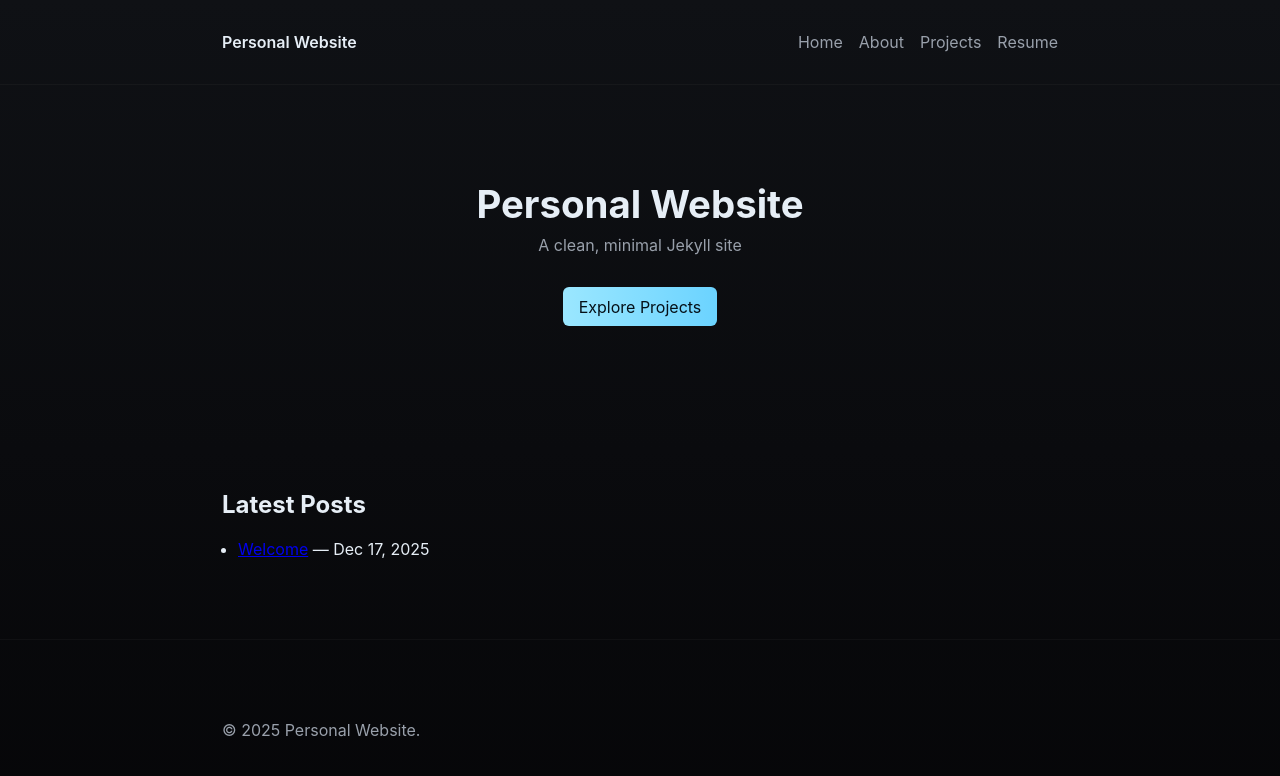
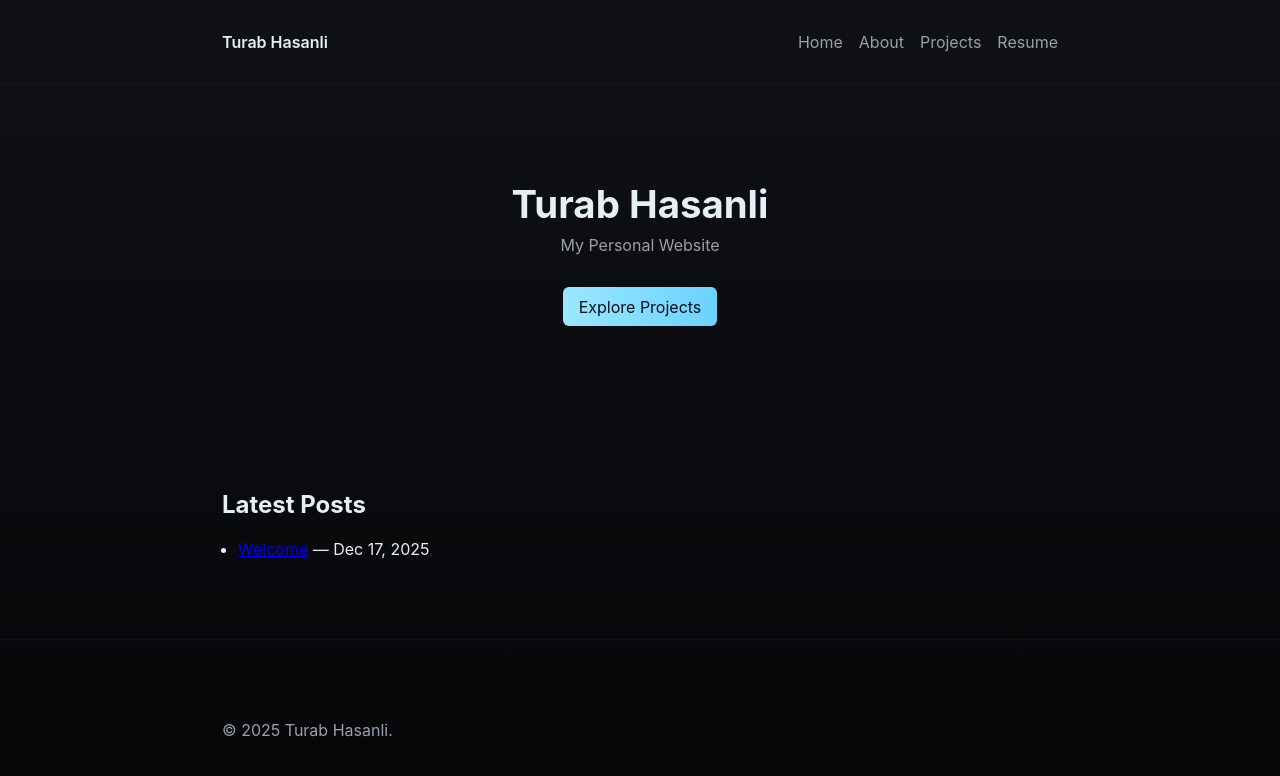
Before and after one commit to Turab08/Personal_Website, a Jekyll site: the page built from index.md, in a window 1280 px wide. Shown: the top 776 px of the page. Built offline with Jekyll 4.4.1, drawn with Linux system fonts in a browser that asks for light colours; part of the change alters nothing that is shown.

Commit message:
Configure for GitHub Pages deployment

```diff
--- a/_config.yml
+++ b/_config.yml
@@ -1,13 +1,30 @@
-title: "Personal Website"
-description: "A clean, minimal Jekyll site"
-baseurl: ""
-url: ""
+title: "Turab Hasanli"
+description: "My Personal Website"
+
+# Site URLs: keep `baseurl` empty for a user/org site (root),
+# and set `baseurl: "/Personal_Website"` when publishing as a
+# repository project page. Templates should use `| relative_url`.
+url: "https://Turab08.github.io" # e.g. https://turab08.github.io  (leave blank for local)
+baseurl: "/Personal_Website"    # set to "/Personal_Website" if deploying to repo page
+
+lang: "en-US"
+timezone: "UTC"
+
+# Markdown engine
 markdown: kramdown
+
+# Keep theme null (we ship our own CSS) and only use GitHub Pages
+# compatible plugins listed below. Avoid custom plugins for GH Pages.
 theme: null
-plugins: []
+plugins:
+  - jekyll-feed
+  - jekyll-seo-tag
+
+# Permalinks and pagination
 permalink: /:title/
 paginate: 5
 
+# Site navigation (used by `_includes/nav.html`)
 nav:
   - title: "Home"
     url: /
@@ -18,4 +35,48 @@ nav:
   - title: "Resume"
     url: /resume/
 
-# Compatible with GitHub Pages: avoid custom plugins.
+# Author / social metadata (used by SEO tag and templates)
+author:
+  name: "Turab Hasanli"
+  email: ""
+  twitter: ""
+  github: "Turab08"
+
+# Defaults for collections (automatically apply layouts)
+defaults:
+  - scope:
+      path: ""
+      type: "posts"
+    values:
+      layout: "post"
+  - scope:
+      path: ""
+      type: "pages"
+    values:
+      layout: "page"
+
+# Files and folders to exclude from the generated site
+exclude:
+  - Gemfile
+  - Gemfile.lock
+  - node_modules
+  - vendor
+  - README.md
+  - LICENSE
+
+# Small SEO-related defaults (jekyll-seo-tag will use these)
+title_separator: "|"
+twitter: ""
+repository: "Turab08/Personal_Website"
+
+# Build options
+safe: true
+strict_front_matter: false
+
+# Notes:
+# - Use `{{ '/assets/css/style.css' | relative_url }}` in templates so
+#   links work whether `baseurl` is empty or set to "/Personal_Website".
+# - For a seamless workflow you can create a second config file
+#   `_config_prod.yml` that only sets `baseurl: "/Personal_Website"`
+#   and publish with:
+#     bundle exec jekyll build --config _config.yml,_config_prod.yml
```
